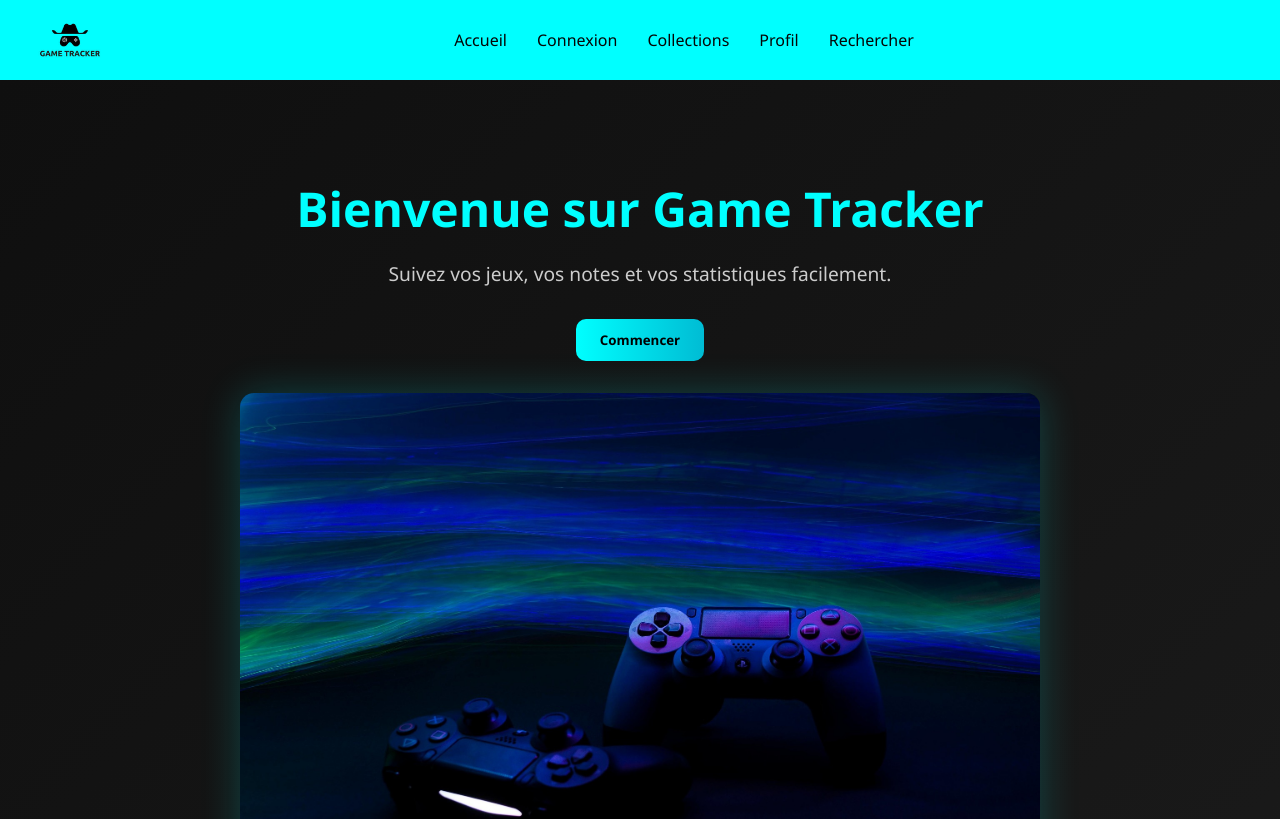
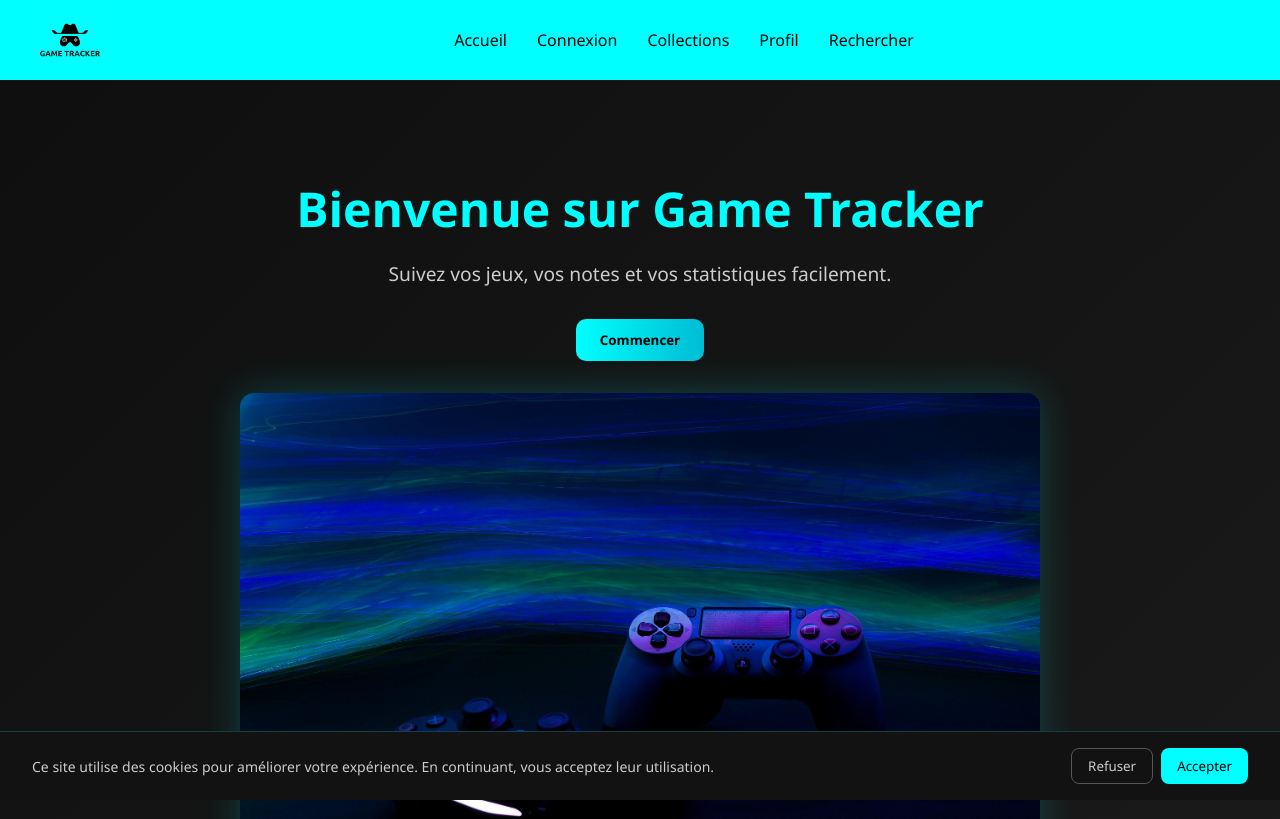
Before and after one commit to Naystra/game-tracker, a React (Vite) app in the folder game-tracker-frontend/: page / in a window 1280 px wide. Shown: the top 819 px of the page. Built offline with nearby package versions, Linux system fonts and the light colour scheme; no server answers.

Commit message:
Ajout cookie banner

```diff
--- a/game-tracker-frontend/src/App.jsx
+++ b/game-tracker-frontend/src/App.jsx
@@ -1,6 +1,7 @@
 import { Routes, Route } from "react-router-dom";
 import ProtectedRoute from "./components/ProtectedRoute";
 import { Toaster } from "react-hot-toast"
+import CookieBanner from "./components/CookieBanner";
 
 import Home from "./pages/Home";
 import Login from "./pages/Login";
@@ -15,6 +16,7 @@ function App() {
   return (
     <>
       <Toaster position="top-right" />
+      <CookieBanner />
       <Routes>
         <Route path="/" element={<Home />} />
         <Route path="/login" element={<Login />} />
--- /dev/null
+++ b/game-tracker-frontend/src/components/CookieBanner.jsx
@@ -0,0 +1,32 @@
+import { useState } from "react";
+import "../styles/CookieBanner.css";
+
+function CookieBanner() {
+    const [visible, setVisible] = useState(() => {
+        return !localStorage.getItem("cookiesAccepted");
+    });
+
+    if (!visible) return null;
+
+    const handleAccept = () => {
+        localStorage.setItem("cookiesAccepted", "true");
+        setVisible(false);
+    };
+
+    const handleRefuse = () => {
+        localStorage.setItem("cookiesAccepted", "false");
+        setVisible(false);
+    };
+
+    return (
+        <div className="cookie-banner">
+            <p>Ce site utilise des cookies pour améliorer votre expérience. En continuant, vous acceptez leur utilisation.</p>
+            <div className="cookie-buttons">
+                <button className="cookie-refuse" onClick={handleRefuse}>Refuser</button>
+                <button className="cookie-accept" onClick={handleAccept}>Accepter</button>
+            </div>
+        </div>
+    );
+}
+
+export default CookieBanner;
--- /dev/null
+++ b/game-tracker-frontend/src/styles/CookieBanner.css
@@ -0,0 +1,72 @@
+.cookie-banner {
+    position: fixed;
+    bottom: 0;
+    left: 0;
+    right: 0;
+    background-color: #121212;
+    border-top: 1px solid rgba(0, 255, 255, 0.2);
+    padding: 1rem 2rem;
+    display: flex;
+    align-items: center;
+    justify-content: space-between;
+    gap: 1rem;
+    flex-wrap: wrap;
+    z-index: 999;
+}
+
+.cookie-banner p {
+    margin: 0;
+    font-size: 14px;
+    color: #ccc;
+    flex: 1;
+    min-width: 200px;
+}
+
+.cookie-buttons {
+    display: flex;
+    gap: 8px;
+    flex-shrink: 0;
+}
+
+.cookie-refuse {
+    padding: 8px 16px;
+    border-radius: 8px;
+    background: transparent;
+    border: 1px solid #555;
+    color: #ccc;
+    cursor: pointer;
+    transition: 0.2s ease;
+}
+
+.cookie-refuse:hover {
+    border-color: #fff;
+    color: #fff;
+}
+
+.cookie-accept {
+    padding: 8px 16px;
+    border-radius: 8px;
+    background: #00ffff;
+    border: none;
+    color: #000;
+    font-weight: 500;
+    cursor: pointer;
+    transition: 0.2s ease;
+}
+
+.cookie-accept:hover {
+    background: #00bcd4;
+}
+
+/* Responsive */
+@media (max-width: 600px) {
+    .cookie-banner {
+        flex-direction: column;
+        text-align: center;
+    }
+
+    .cookie-buttons {
+        width: 100%;
+        justify-content: center;
+    }
+}
```
Also changed, not shown: 1 other file (tests, documents, lock files or other folders).
